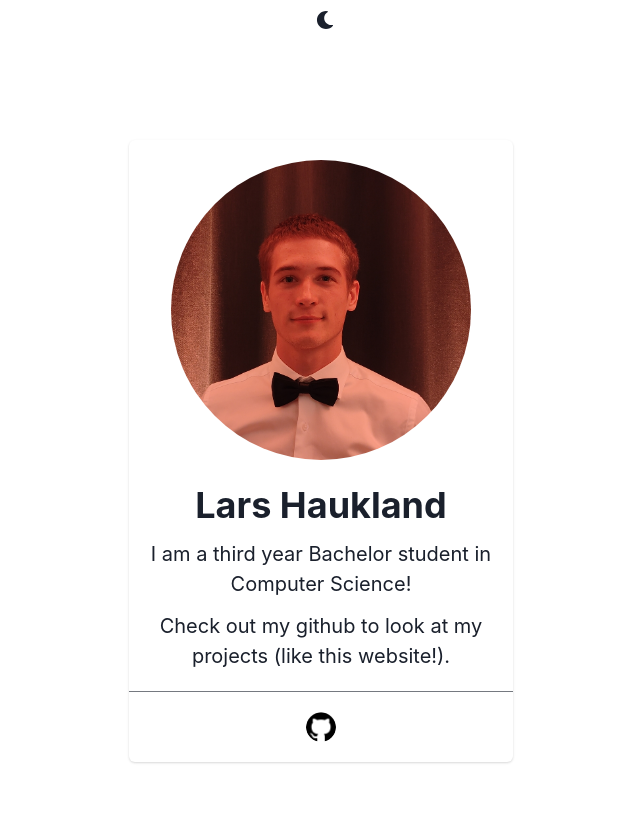
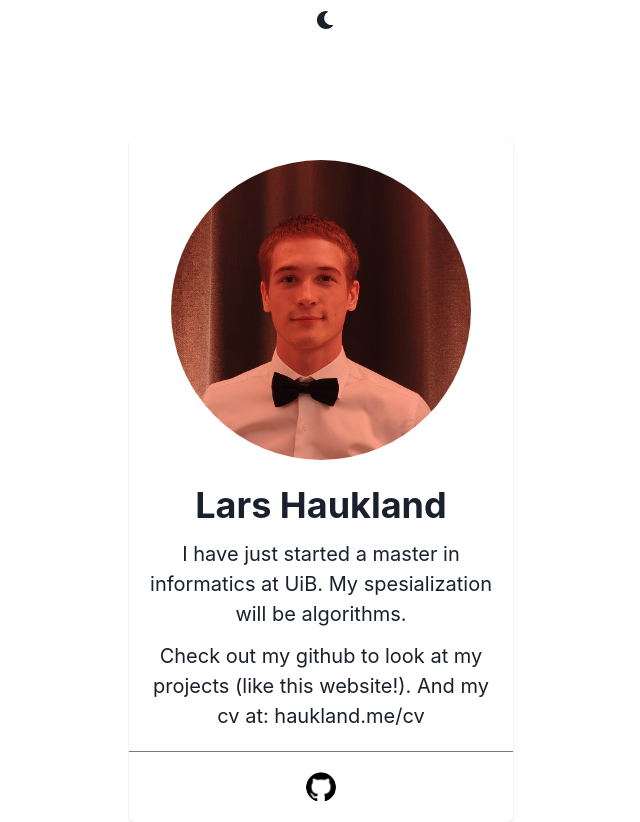
Before and after one commit to Reinsdyret/reinsdyret.github.io, a React (Create React App) app: page / in a window 1280 px wide. Shown: the whole page, without its empty margins (319-959 px from the left). Before the commit the page ends 800 px from the top, so only its background shows below. Built offline with nearby package versions, Linux system fonts and the light colour scheme.

Commit message:
small updates

```diff
--- a/public/index.html
+++ b/public/index.html
@@ -2,7 +2,7 @@
 <html lang="en">
   <head>
     <meta charset="utf-8" />
-    <link rel="icon" href="%PUBLIC_URL%/favicon.ico" />
+    <link rel="icon" href="https://cdn-icons-png.freepik.com/256/1077/1077114.png?semt=ais_hybrid" />
     <meta name="viewport" content="width=device-width, initial-scale=1" />
     <meta name="theme-color" content="#000000" />
     <meta
--- a/src/App.js
+++ b/src/App.js
@@ -48,11 +48,12 @@ function App() {
             </Heading>
 
             <Text>
-              I am a third year Bachelor student in Computer Science!
+              I have just started a master in informatics at UiB. My spesialization will be algorithms.
 
             </Text>
             <Text>
               Check out my github to look at my projects (like this website!).
+              And my cv at: <a href='/cv'>haukland.me/cv</a>
             </Text>
           </Stack>
 
```
